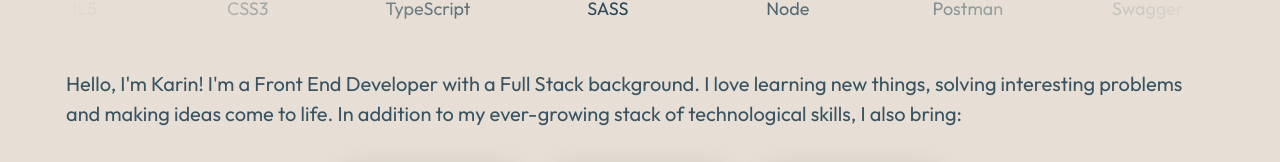
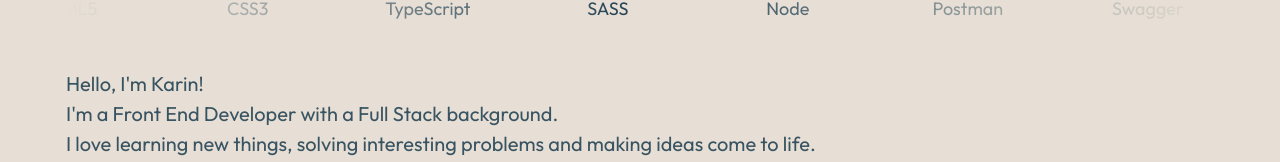
Before and after one commit to karin-zohar/Personal-Website, a React (Vite) app in the folder apps/client/: page / in a window 1280 px wide. Shown: the part 733-895 px from the top of the page. Built offline with nearby package versions, Linux system fonts and the light colour scheme.

Commit message:
feat: improve intro text and card animation

```diff
--- a/apps/client/src/assets/style/basics/_animations.css
+++ b/apps/client/src/assets/style/basics/_animations.css
@@ -24,6 +24,15 @@
   }
 }
 
+@keyframes fade-in {
+  from {
+    opacity: 0;
+  }
+  to {
+    opacity: 1;
+  }
+}
+
 @keyframes scroll {
   0% {
     transform: translateX(0%);
--- a/apps/client/src/components/Main/components/AboutMe/components/SoftSkills/SoftSkills.tsx
+++ b/apps/client/src/components/Main/components/AboutMe/components/SoftSkills/SoftSkills.tsx
@@ -10,9 +10,9 @@ const SoftSkills = () => {
 
   const introText = {
     english:
-      "Hello, I'm Karin! I'm a Front End Developer with a Full Stack background. I love learning new things, solving interesting problems and making ideas come to life. In addition to my ever-growing stack of technological skills, I also bring:",
+      "Hello, I'm Karin! \n I'm a Front End Developer with a Full Stack background. \n I love learning new things, solving interesting problems and making ideas come to life. \n In addition to my ever-growing stack of technological skills, I also bring:",
     hebrew:
-      "היי, אני קארין! אני מפתחת פרונט-אנד עם רקע בפול-סטאק. אני אוהבת ללמוד דברים חדשים, לפתור בעיות מעניינות ולהביא רעיונות לחיים. בנוסף ליכולות הטכנולוגיות שלי שתמיד מתפתחות, אני מביאה איתי: ",
+      "היי, אני קארין!\n  אני מפתחת פרונט-אנד עם רקע בפול-סטאק. \n אני אוהבת ללמוד דברים חדשים, לפתור בעיות מעניינות ולהביא רעיונות לחיים.  \n בנוסף ליכולות הטכנולוגיות שלי שתמיד מתפתחות, אני מביאה איתי: ",
   };
 
   const [softSkills, setSoftSkills] = useState([
@@ -45,8 +45,6 @@ const SoftSkills = () => {
     },
   ]);
 
-  const localizedIntroText = getLocalizedText(introText);
-
   const flipCard = (key: string) => {
     setSoftSkills((prev) =>
       prev.map((card) =>
@@ -57,7 +55,7 @@ const SoftSkills = () => {
 
   return (
     <div className="soft-skills">
-      <Text className="intro">{localizedIntroText}</Text>
+      <Text className="intro">{getLocalizedText(introText)}</Text>
       <Flex className="cards-container">
         {softSkills.map((item) => {
           return (
--- a/apps/client/src/components/Main/components/AboutMe/components/SoftSkills/soft-skills.style.css
+++ b/apps/client/src/components/Main/components/AboutMe/components/SoftSkills/soft-skills.style.css
@@ -2,6 +2,7 @@
   .intro {
     font-size: 20px;
     text-align: start;
+    white-space: pre-line;
   }
   .cards-container {
     margin-block: 2rem;
@@ -44,25 +45,31 @@
       span {
         text-align: center;
         width: 100%;
+        animation: fade-in 1.2s;
       }
       .card-front {
         font-weight: 700;
         font-size: 1.5rem;
         letter-spacing: 0.03em;
         display: block;
+        scale: 1;
       }
       .card-back {
         display: none;
+        scale: 0;
         transform: rotateY(180deg);
       }
 
       &.flipped {
         transform: rotateY(180deg);
+        transition: transform 0.8s;
         .card-front {
           display: none;
+          scale: 0;
         }
         .card-back {
           display: block;
+          scale: 1;
         }
       }
     }
```
